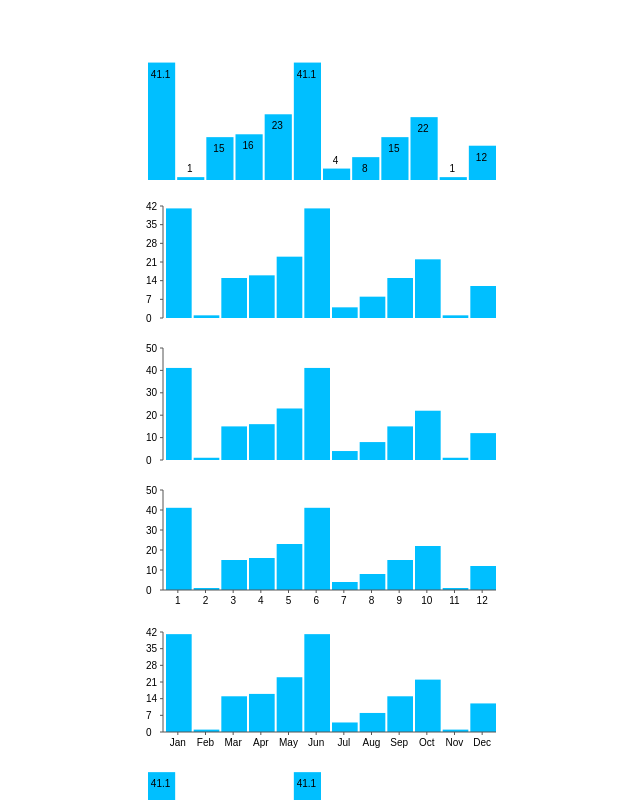
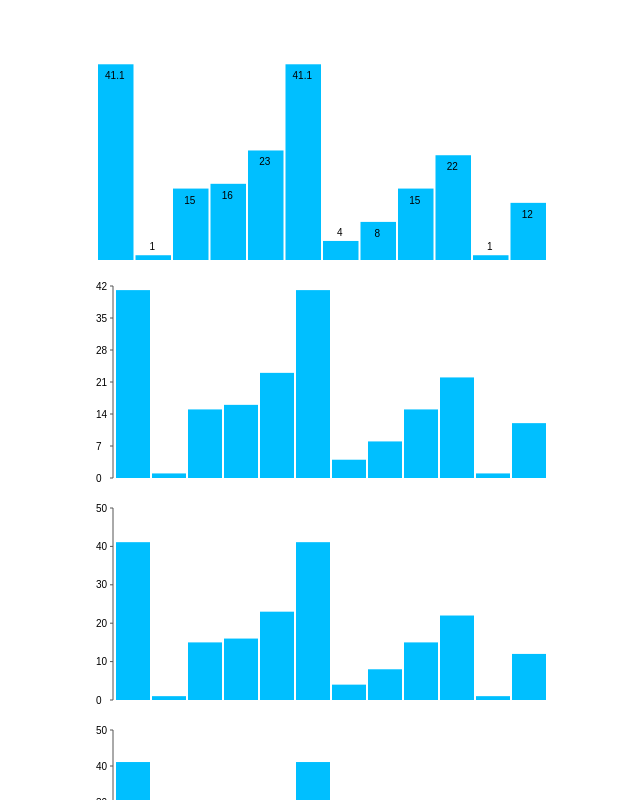
Before and after one commit to djaxho/pure-vue-chart, a Vue app: page / in a window 1280 px wide. Shown: the top 800 px of the page, without its empty margins (319-959 px from the left). Built offline with nearby package versions, Linux system fonts and the light colour scheme.

Commit message:
feat(Trendline): animate the trend line - Also did some general refactoring for clarity - Also add trendline to docs

```diff
--- a/package.json
+++ b/package.json
@@ -1,6 +1,6 @@
 {
   "name": "pure-vue-chart",
-  "version": "0.3.1",
+  "version": "0.3.2",
   "description": "Simple and lightweight vue chart svg component without chart library dependencies",
   "author": {
     "name": "Danny Jackson",
--- a/src/App.vue
+++ b/src/App.vue
@@ -42,6 +42,9 @@
       :width="chartWidth"
       :height="chartHeight"
       :use-month-labels="true"
+      :show-trend-line="true"
+      :trend-line-width="2"
+      trend-line-color="lightblue"
     />
     <br>
     <br>
@@ -66,14 +69,6 @@
       :show-values="true"
     />
     <br>
-    <br>
-    <pure-vue-chart
-      :points="dataPoints"
-      :width="chartWidth"
-      :height="chartHeight"
-      :show-values="true"
-      :show-trending-line="true"
-    />
   </div>
 </template>
 
@@ -89,8 +84,8 @@
     return {
       dataPoints: [41.1, 1, 15, 16, 23, 41.1, 4, 8, 15, 22, 1, 12],
       dataPointObjects: [{label: 'N', value: 41.1}, {label: 'NW', value: 1}, {label: 'W', value: 15}, {label: 'SW', value: 16}, {label: 'S', value: 23}, {label: 'SE', value: 41.1}, {label: 'E', value: 4}, {label: 'NE', value: 8}],
-      chartWidth: 350,
-      chartHeight: 120,
+      chartWidth: 450,
+      chartHeight: 200,
     };
   },
   created() {
--- a/src/components/PureVueChart.vue
+++ b/src/components/PureVueChart.vue
@@ -21,9 +21,9 @@
           :key="bar.index"
           :transform="`translate(${bar.x},0)`"
         >
-          <title>{{ bar.valueNotInMotion }}</title>
+          <title>{{ bar.staticValue }}</title>
           <rect
-            :width="bar.partitionWidth - 2"
+            :width="bar.width"
             :height="bar.height"
             :x="2"
             :y="bar.yOffset"
@@ -34,7 +34,7 @@
             :y="bar.yOffset"
             :dy="`${bar.height < 22 ? '-5px' : '15px'}`"
             text-anchor="middle"
-          >{{ bar.valueNotInMotion }}</text>
+          >{{ bar.staticValue }}</text>
           <g v-if="showXAxis">
             <text
               :x="bar.midPoint"
@@ -51,6 +51,16 @@
             />
           </g>
         </g>
+
+        <line
+          v-if="showTrendLine"
+          :x1="trendLine.x1"
+          :y1="trendLine.y1"
+          :x2="trendLine.x2"
+          :y2="trendLine.y2"
+          :stroke-width="trendLineWidth"
+          :stroke="trendLineColor"
+        />
       </g>
       <g v-if="showXAxis">
         <line
@@ -89,18 +99,12 @@
           >{{ tick.text }}</text>
         </g>
       </g>
-      <line v-if="showTrendingLine"
-        :x1="trendingline.x1"
-        :y1="trendingline.y1"
-        :x2="trendingline.x2"
-        :y2="trendingline.y2"
-        style="stroke:rgb(255,0,0);stroke-width:2" />
     </g>
   </svg>
 </template>
 
 <script>
-import { TweenLite } from 'gsap/TweenLite'
+import { TweenLite } from 'gsap/TweenLite';
 
 export default {
   props: {
@@ -110,187 +114,206 @@
     width: { type: Number, default: 300 },
     showYAxis: { type: Boolean, default: false },
     showXAxis: { type: Boolean, default: false },
-    showTrendingLine: { type: Boolean, default: false },
+    showTrendLine: { type: Boolean, default: false },
+    trendLineColor: { type: String, default: 'green' },
+    trendLineWidth: { type: Number, default: 2 },
     easeIn: { type: Boolean, default: true },
     showValues: { type: Boolean, default: false },
     maxYAxis: { type: Number, default: 0 },
     useMonthLabels: { type: Boolean, default: false },
-    months: { type: Array, default: () => ['Jan', 'Feb', 'Mar', 'Apr', 'May', 'Jun', 'Jul', 'Aug', 'Sep', 'Oct', 'Nov', 'Dec'] },
   },
   data() {
     return {
-      staticDataPoints: [],
-      tweenedDataPoints: [],
+      months: ['Jan', 'Feb', 'Mar', 'Apr', 'May', 'Jun', 'Jul', 'Aug', 'Sep', 'Oct', 'Nov', 'Dec'],
+      dynamicPoints: [],
+      staticPoints: [],
       extraTopHeightForYAxisLabel: 4,
       extraBottomHeightForYAxisLabel: 4,
       digitsUsedInYAxis: 0,
-    }
+    };
   },
   computed: {
     usingObjectsForDataPoints() {
-      return this.points.every(x => typeof x === 'object')
+      return this.points.every(x => typeof x === 'object');
     },
     dataPoints() {
       return this.usingObjectsForDataPoints
         ? this.points.map(item => item.value)
-        : this.points
+        : this.points;
     },
     dataLabels() {
       return this.points.map((point, i) => {
         if (this.useMonthLabels) {
-          return this.months[i]
+          return this.months[i];
         }
         return this.usingObjectsForDataPoints
           ? point.label
-          : i + 1
-      })
+          : i + 1;
+      });
     },
     yAxisWidth() {
       switch (this.digitsUsedInYAxis) {
         case 4:
-          return 30
+          return 30;
         case 3:
-          return 25
+          return 25;
         case 2:
-          return 18
+          return 18;
         default:
-          return 13
+          return 13;
       }
     },
     xAxisHeight() {
       return this.showYAxis
         ? 12
-        : 12 + this.extraBottomHeightForYAxisLabel + this.extraTopHeightForYAxisLabel
+        : 12 + this.extraBottomHeightForYAxisLabel + this.extraTopHeightForYAxisLabel;
     },
     fullSvgWidth() {
-      return this.width
+      return this.width;
     },
     fullSvgHeight() {
-      return this.height
+      return this.height;
     },
     innerChartWidth() {
       return this.showYAxis
         ? this.width - this.yAxisWidth
-        : this.width
+        : this.width;
     },
     innerChartHeight() {
-      let chartHeight = this.height
+      let chartHeight = this.height;
 
       if (this.showYAxis) {
-        chartHeight -= (this.extraTopHeightForYAxisLabel + this.extraBottomHeightForYAxisLabel)
+        chartHeight -= (this.extraTopHeightForYAxisLabel + this.extraBottomHeightForYAxisLabel);
       }
       if (this.showXAxis) {
-        chartHeight -= this.xAxisHeight
+        chartHeight -= this.xAxisHeight;
       }
-      return chartHeight
+      return chartHeight;
     },
     partitionWidth() {
-      return this.innerChartWidth / this.dataPoints.length
+      return this.innerChartWidth / this.dataPoints.length;
     },
     maxDomain() {
-      return this.maxYAxis ? this.maxYAxis : Math.ceil(Math.max(...this.dataPoints))
+      return this.maxYAxis ? this.maxYAxis : Math.ceil(Math.max(...this.dataPoints));
     },
     chartData() {
-      return this.staticDataPoints.map((dataPoint, index) => ({
-        valueNotInMotion: this.tweenedDataPoints[index],
+      return this.dynamicPoints.map((dynamicValue, index) => ({
+        staticValue: this.staticPoints[index],
         index,
-        partitionWidth: this.partitionWidth,
+        width: this.partitionWidth - 2,
         midPoint: this.partitionWidth / 2,
         x: index * this.partitionWidth,
         xMidpoint: index * this.partitionWidth + this.partitionWidth / 2,
-        yOffset: this.innerChartHeight - this.y(dataPoint),
-        height: this.y(dataPoint),
-      }))
+        yOffset: this.innerChartHeight - this.y(dynamicValue),
+        height: this.y(dynamicValue),
+      }));
     },
-    trendingline() {
-      const slopeValues = this.applySlope(this.dataPoints);
+    trendLine() {
+      const slopeValues = this.applySlope(this.dynamicPoints);
       return {
-        x1: 0,
-        y1: this.innerChartHeight - this.y(slopeValues[0]),
-        x2: this.innerChartWidth,
-        y2:  this.innerChartHeight - this.y(slopeValues[slopeValues.length-1])
-      }
-    }
+        x1: this.partitionWidth / 2,
+        y1: this.roundTo(this.innerChartHeight - this.y(slopeValues[0]), 2),
+        x2: this.innerChartWidth - this.partitionWidth / 2,
+        y2: this.roundTo(this.innerChartHeight - this.y(slopeValues[slopeValues.length - 1]), 2),
+      };
+    },
   },
   watch: {
     points(updatedPoints) {
-      this.tween(updatedPoints)
+      this.tween(updatedPoints);
     },
   },
   created() {
     if (this.easeIn) {
-      this.tween(this.dataPoints)
+      this.tween(this.dataPoints);
     } else {
-      this.staticDataPoints = this.dataPoints
-      this.tweenedDataPoints = this.dataPoints
+      this.dynamicPoints = this.dataPoints;
+      this.staticPoints = this.dataPoints;
     }
   },
   methods: {
     y(val) {
-      return (val / this.maxDomain) * this.innerChartHeight
+      return (val / this.maxDomain) * this.innerChartHeight;
+    },
+    roundTo(n, digits = 0) {
+      let negative = false;
+      let number = n;
+      if (number < 0) {
+        negative = true;
+        number *= -1;
+      }
+      const multiplicator = Math.pow(10, digits);
+      number = parseFloat((number * multiplicator).toFixed(11));
+      number = (Math.round(number) / multiplicator).toFixed(2);
+      if (negative) {
+        number = (number * -1).toFixed(2);
+      }
+      return number;
     },
     tween(desiredDataArray) {
-      const desiredData = {}
-      const initialData = {}
+      const desiredData = {};
+      const initialData = {};
       for (let i = 0; i < desiredDataArray.length; i += 1) {
-        const key = i.toString()
-        desiredData[key] = desiredDataArray[i]
-        initialData[key] = this.staticDataPoints[i] || 0
+        const key = i.toString();
+        desiredData[key] = desiredDataArray[i];
+        initialData[key] = this.dynamicPoints[i] || 0;
       }
       const convertBackToArray = () => {
-        const obj = Object.values(initialData)
-        obj.pop()
-        this.staticDataPoints = obj
-      }
-      TweenLite.to(initialData, 0.5, { ...desiredData, onUpdate: convertBackToArray })
-      this.tweenedDataPoints = desiredDataArray
+        const obj = Object.values(initialData);
+        obj.pop();
+        this.dynamicPoints = obj;
+      };
+      TweenLite.to(initialData, 0.5, { ...desiredData, onUpdate: convertBackToArray });
+      this.staticPoints = desiredDataArray;
     },
     getTicks() {
       for (let i = 6; i > 0; i -= 1) {
         if (this.maxDomain % i === 0) {
-          const shouldForceDecimals = i < 3
-          const numberOfTicks = shouldForceDecimals ? 3 : i
+          const shouldForceDecimals = i < 3;
+          const numberOfTicks = shouldForceDecimals ? 3 : i;
           this.digitsUsedInYAxis = this.maxDomain
             .toFixed(shouldForceDecimals ? 1 : 0)
             .replace('.', '')
-            .length
+            .length;
           return [...new Array(numberOfTicks + 1)].map((item, key) => {
-            const tickValue = this.maxDomain / numberOfTicks * (numberOfTicks - key)
-            const yCoord = this.innerChartHeight / numberOfTicks * key
+            const tickValue = this.maxDomain / numberOfTicks * (numberOfTicks - key);
+            const yCoord = this.innerChartHeight / numberOfTicks * key;
             return {
               text: shouldForceDecimals ? tickValue.toFixed(1) : tickValue,
               x1: this.yAxisWidth - 4,
               y1: yCoord,
               x2: this.yAxisWidth - 1,
               y2: yCoord,
-            }
-          })
+            };
+          });
         }
       }
     },
     applySlope(values) {
-      let xAvg = 0, yAvg = 0;
+      let xAvg = 0;
+      let yAvg = 0;
       for (let x = 0; x < values.length; x++) {
         xAvg += x;
         yAvg += values[x];
       }
-      xAvg = xAvg / values.length;
-      yAvg = yAvg / values.length;
-      let v1 = 0, v2 = 0;
+      xAvg /= values.length;
+      yAvg /= values.length;
+      let v1 = 0; let
+        v2 = 0;
       for (let x = 0; x < values.length; x++) {
         v1 += (x - xAvg) * (values[x] - yAvg);
         v2 += Math.pow(x - xAvg, 2);
       }
       const a = v1 / v2;
       const b = yAvg - a * xAvg;
-      let result = [];
+      const result = [];
       for (let index = 0; index < values.length; index++) {
         result.push(a * index + b);
       }
       return result;
-    }
+    },
   },
-}
+};
 </script>
 
 <style scoped lang="scss">
```
Also changed, not shown: src/assets/trendline.png (added), 1 other file (tests, documents, lock files or other folders).
